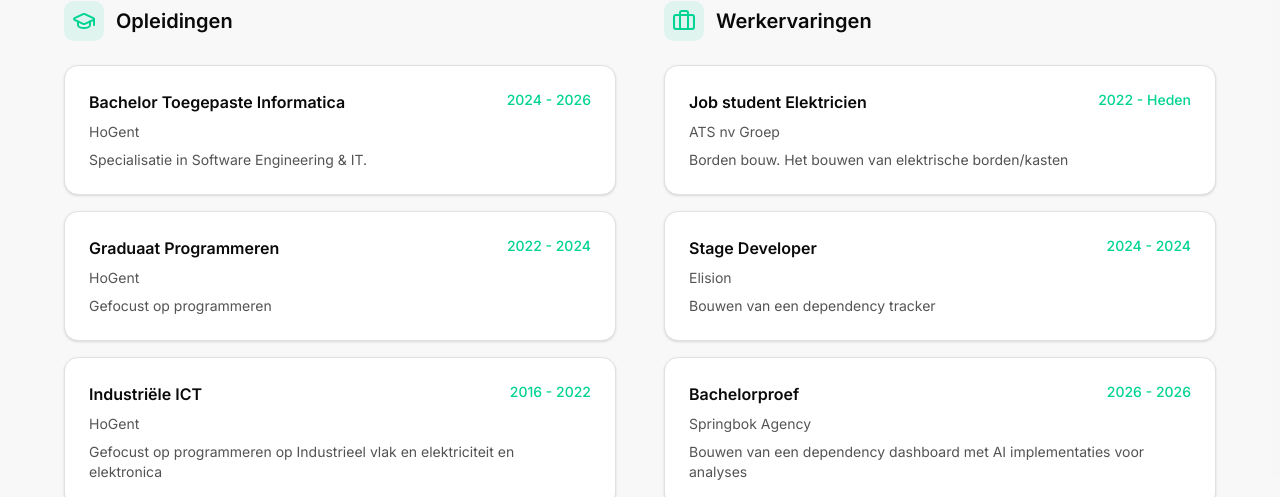
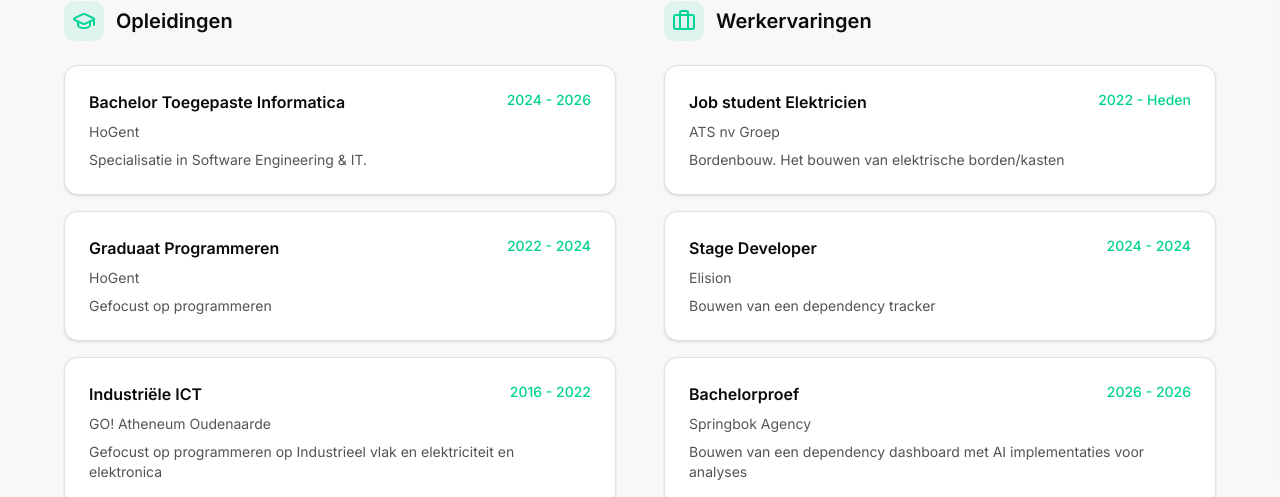
Before and after one commit to jellev00/portfolio_jelle, a Next.js app: page / in a window 1280 px wide. Shown: the part 1047-1544 px from the top of the page. Built offline with nearby package versions, Linux system fonts and the light colour scheme.

Commit message:
📝 Fixed typo

```diff
--- a/src/components/portfolio/experience-section.tsx
+++ b/src/components/portfolio/experience-section.tsx
@@ -15,7 +15,7 @@ const opleidingen = [
   },
   {
     titel: "Industriële ICT",
-    instelling: "HoGent",
+    instelling: "GO! Atheneum Oudenaarde",
     jaartal: "2016 - 2022",
     beschrijving: "Gefocust op programmeren op Industrieel vlak en elektriciteit en elektronica",
   },
@@ -26,7 +26,7 @@ const ervaringen = [
     functie: "Job student Elektricien",
     bedrijf: "ATS nv Groep",
     jaartal: "2022 - Heden",
-    beschrijving: "Borden bouw. Het bouwen van elektrische borden/kasten",
+    beschrijving: "Bordenbouw. Het bouwen van elektrische borden/kasten",
   },
   {
     functie: "Stage Developer",
```
